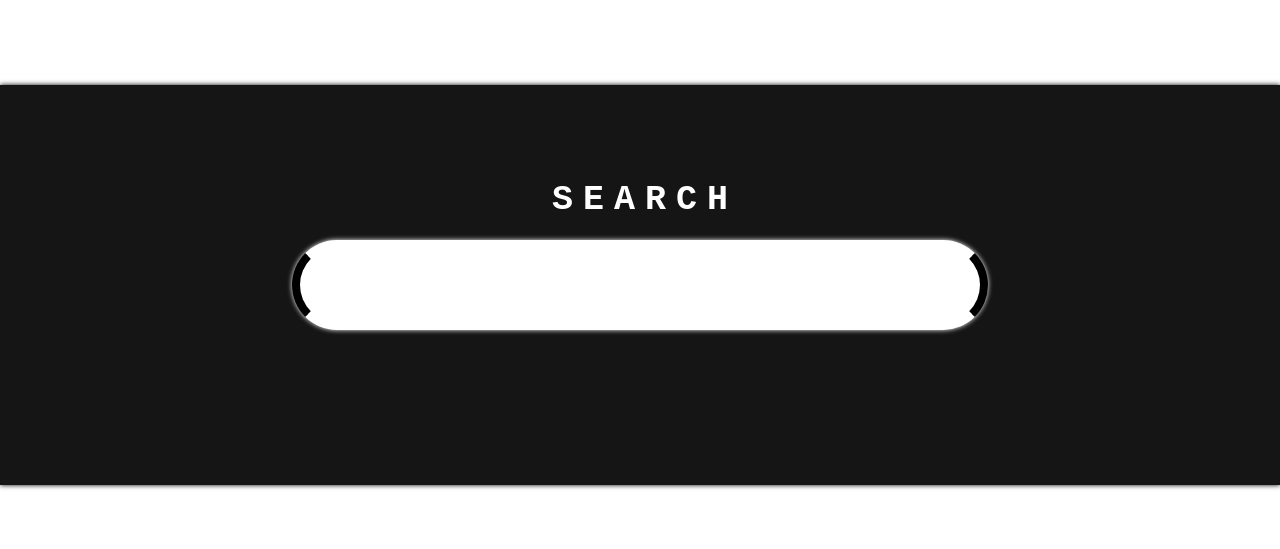
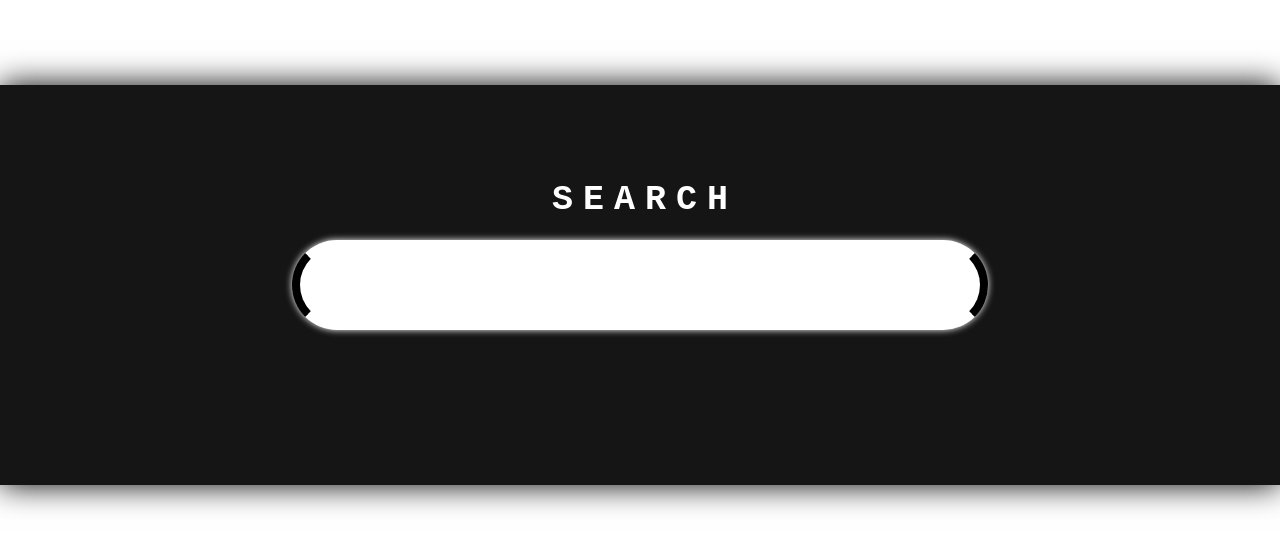
Before and after one commit to FonctionZ3R0/FlickrProject, an Angular app: page / in a window 1280 px wide. Shown: the part 115-664 px from the top of the page. Built offline with nearby package versions, Linux system fonts and the light colour scheme.

Commit message:
Tester avec "Abella Danger"

```diff
--- a/src/app/app.component.css
+++ b/src/app/app.component.css
@@ -5,7 +5,7 @@
     left: 0;
     height: 400px;
     width: 100%;
-    box-shadow: 0 0 5px black;
+    box-shadow: 0 0 30px black;
     display: flex;
     justify-content: center;
     text-align: center;
@@ -13,6 +13,7 @@
 
 .search {
     align-self: center;
+    text-align: center;
     width: 50%;
     height: fit-content;
     position: absolute;
@@ -23,11 +24,13 @@
     border-bottom: 8px solid white ;
     border-right: 8px solid black;
     border-left: 8px solid black;
-    box-shadow: 0 0 5px white;
+    box-shadow: 0 0 7px white;
     outline: none;
     font-size: 30px;
     font-weight: bolder;
     transition: all 1s ease;
+    font-family: 'Courier New', Courier, monospace;
+    text-shadow: 0 0 2px black;
 }
 
 .search:focus{
@@ -60,3 +63,10 @@
     opacity: 0;
     transition: all 1s ease;
 }
+
+.images {
+    position: absolute;
+    top: 100%;
+    width: 100%;
+    height: fit-content;
+}
--- a/src/app/app.component.html
+++ b/src/app/app.component.html
@@ -1,4 +1,5 @@
 <div class="background">
-  <input class="search" type="text">
+  <input class="search" type="text" (keyup)="onInputChange($event)">
   <H2 class="searchText">Search</H2>
 </div>
+<div class="images"></div>
--- a/src/app/app.component.ts
+++ b/src/app/app.component.ts
@@ -1,10 +1,38 @@
 import { Component } from '@angular/core';
+
+import {FlickrgetService} from "./flickrget.service"
 
 @Component({
   selector: 'app-root',
   templateUrl: './app.component.html',
   styleUrls: ['./app.component.css']
 })
+
 export class AppComponent {
   title = 'FlickrProject';
+  images = [];
+  constructor(private flickrget : FlickrgetService) { }
+
+  onInputChange(event){
+    if (event.target.selectionEnd > 3) {
+      if (event.keyCode == 13) {
+        this.flickrget.getimages(event.target.value.replace(' ','+')).subscribe(data =>{
+          console.log(data)
+          this.images = data;
+          event.target.value = '';
+          this.images["photos"]["photo"].forEach(element =>{
+            this.flickrget.getimage(element["id"]).subscribe(data =>{
+              let server = data["photo"]["server"];
+              let id = data["photo"]["id"];
+              let secret = data["photo"]["secret"];
+              console.log("https://live.staticflickr.com/"+server+"/"+id+"_"+secret+".jpg");
+              let img = document.createElement("img");
+              img.setAttribute("src","https://live.staticflickr.com/"+server+"/"+id+"_"+secret+".jpg");
+              document.querySelector(".images").appendChild(img);
+            })
+          });
+        })
+      }
+    }
+  }
 }
--- a/src/app/app.module.ts
+++ b/src/app/app.module.ts
@@ -5,6 +5,8 @@ import { AppComponent } from './app.component';
 import { ImagesearchComponent } from './imagesearch/imagesearch.component';
 import { SwitchpageComponent } from './switchpage/switchpage.component';
 import { PrintimagesComponent } from './printimages/printimages.component';
+
+import { HttpClientModule } from '@angular/common/http';
 
 @NgModule({
   declarations: [
@@ -14,7 +16,8 @@ import { PrintimagesComponent } from './printimages/printimages.component';
     PrintimagesComponent
   ],
   imports: [
-    BrowserModule
+    BrowserModule,
+    HttpClientModule
   ],
   providers: [],
   bootstrap: [AppComponent]
--- a/src/app/flickrget.service.ts
+++ b/src/app/flickrget.service.ts
@@ -1,9 +1,22 @@
 import { Injectable } from '@angular/core';
+
+import { HttpClient } from '@angular/common/http';
+import { Observable } from 'rxjs';
 
 @Injectable({
   providedIn: 'root'
 })
 export class FlickrgetService {
 
-  constructor() { }
+  constructor(private http: HttpClient) { }
+
+  api_key = "1e69c0fd262edb5b64e719dbd6be3fa3";
+  api_sig = "d7e0aafb6112f96a"
+  getimages(text): Observable<any>{
+    return this.http.get("https://www.flickr.com/services/rest/?method=flickr.photos.search&api_key="+this.api_key+"&text="+text+"&format=json&nojsoncallback=1");
+  }
+
+  getimage(text): Observable<any>{
+    return this.http.get("https://www.flickr.com/services/rest/?method=flickr.photos.getInfo&api_key="+this.api_key+"&photo_id="+text+"&format=json&nojsoncallback=1");
+  }
 }
```
